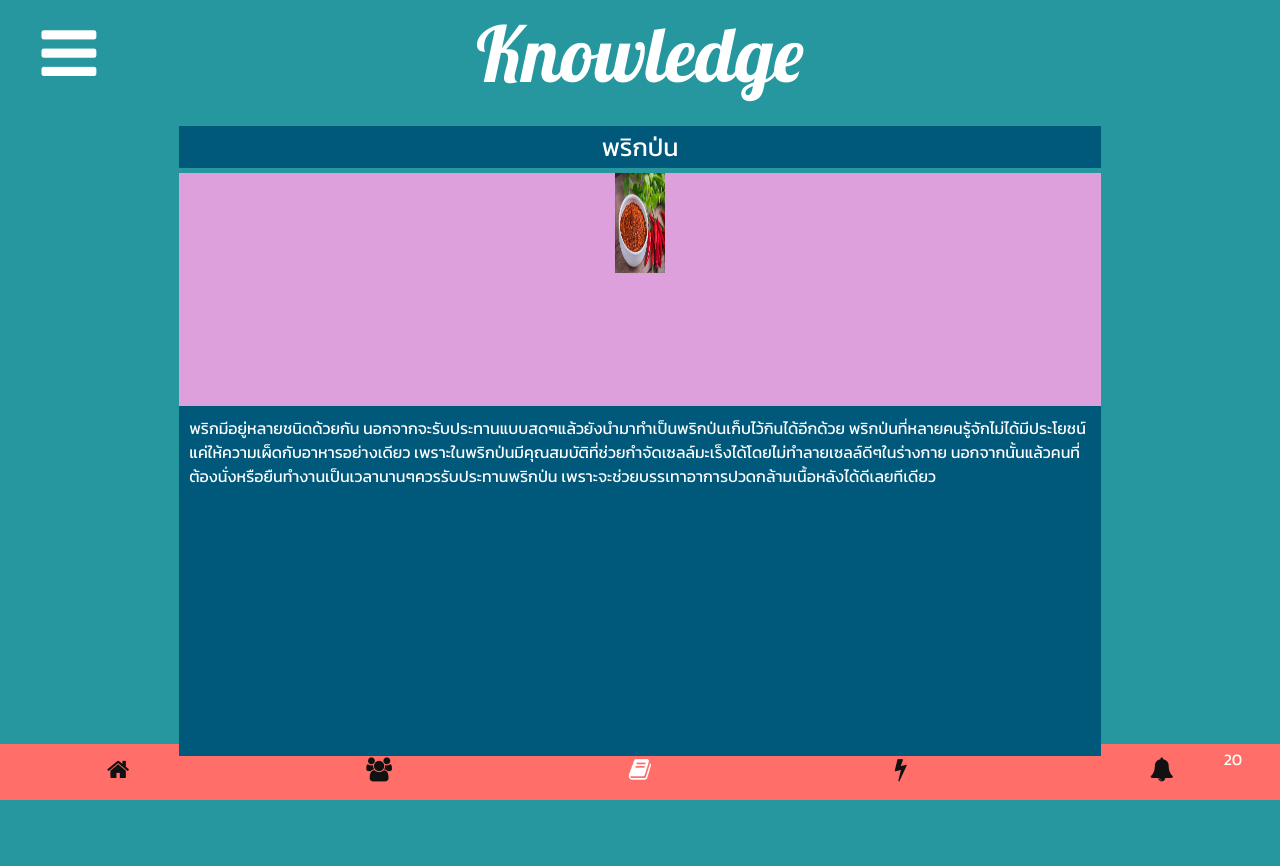
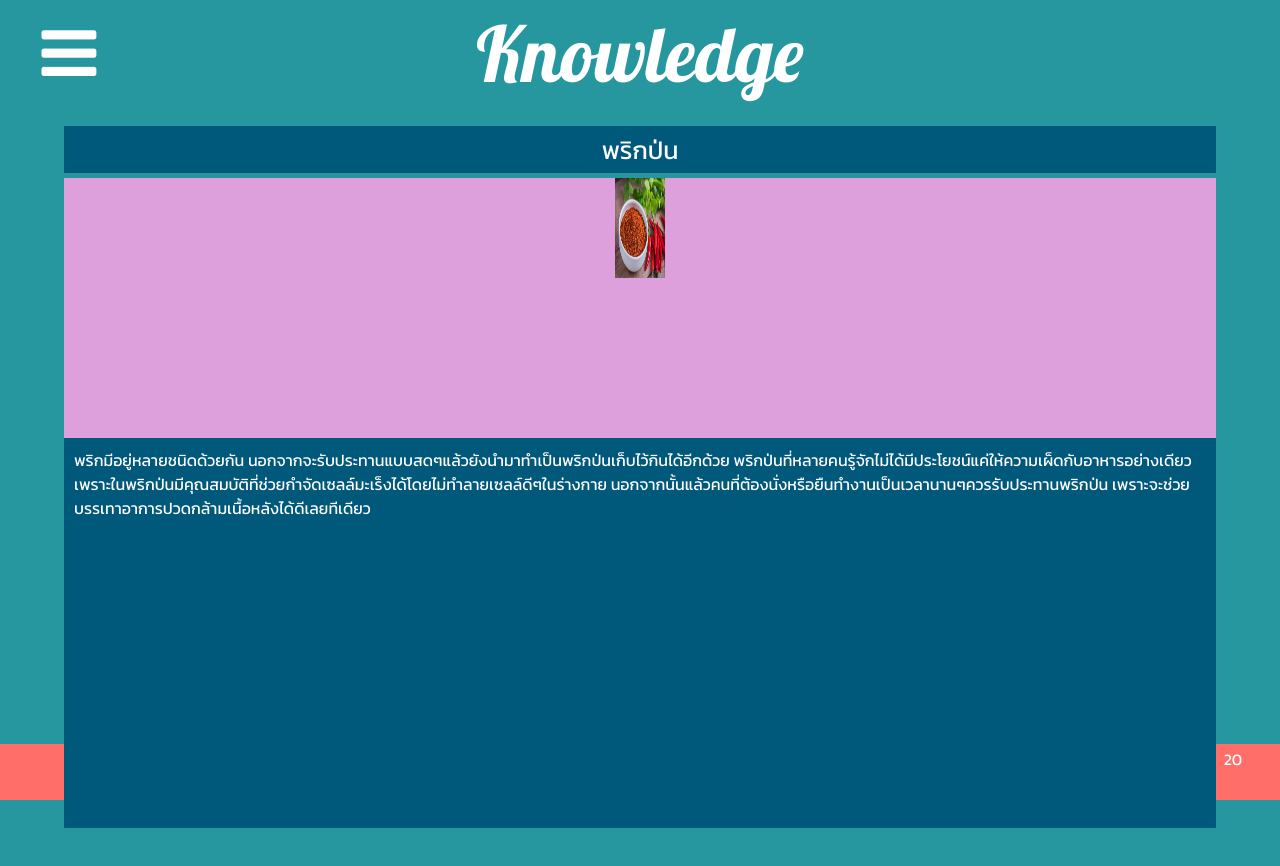
Before and after one commit to teethat-lsk/PhochanaFrontEnd, a React (Create React App) app: page /books in a window 1280 px wide. Shown: the top 866 px of the page. Before the commit the page ends 826 px from the top, so only its background shows below. Built offline with nearby package versions, Linux system fonts and the light colour scheme.

Commit message:
temp fixed

```diff
--- a/src/screens/Knowledge/KnowledgeMain.js
+++ b/src/screens/Knowledge/KnowledgeMain.js
@@ -1,20 +1,19 @@
-import React from "react";
-import { MainHeaderContainer, MainFooterBox } from "../Main";
-import { Swiper, SwiperSlide } from "swiper/react";
-import "swiper/swiper-bundle.css";
-import "./know.css";
-import data from "./k_data.js";
-import img from "./o.jpg";
+import React from 'react';
+import { MainHeaderContainer, MainFooterBox } from '../Main';
+import { Swiper, SwiperSlide } from 'swiper/react';
+import 'swiper/swiper-bundle.css';
+import './know.css';
+import data from './k_data.js';
+import img from './o.jpg';
 function KnowledgeMain() {
 	//data = data.sort(() => Math.random() - 0.5);
 	return (
-    <div className='windoww'>
-      <MainHeaderContainer title={"Knowledge"} />
-
+		<div>
+			<MainHeaderContainer title={'Knowledge'} />
 			<Swiper
 				spaceBetween={30}
 				slidesPerView={1}
-        onSlideChange={() => console.log("slide change")}
+				onSlideChange={() => console.log('slide change')}
 				onSwiper={(swiper) => console.log(swiper)}
 				className='kBox'
 			>
--- a/src/screens/Knowledge/know.css
+++ b/src/screens/Knowledge/know.css
@@ -1,11 +1,6 @@
-.windoww {
+.kBox {
 	height: 100vh;
 	width: 100vw;
-}
-
-.kBox {
-  width: 80%;
-  height: 90%;
 	padding-top: 20px;
 }
 .slide {
```
Lines whose indentation alone changed are shown as unchanged.
